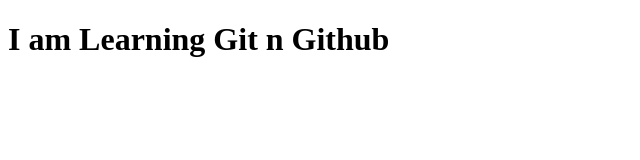
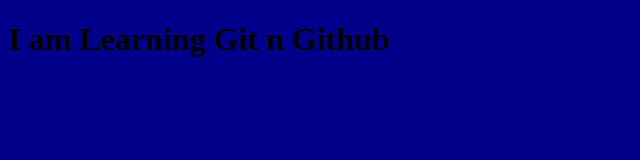
Before and after one commit to MoinHasanfatta/sample_demo, a plain HTML site: page index.html in a window 1280 px wide. Shown: the whole page, without its empty margins (0-640 px from the left). Drawn offline with Linux system fonts and the light colour scheme.

Commit message:
Added Css

```diff
--- a/index.html
+++ b/index.html
@@ -4,6 +4,7 @@
     <meta charset="UTF-8">
     <meta name="viewport" content="width=device-width, initial-scale=1.0">
     <title>Welcome to Git</title>
+    <link rel="stylesheet" href="style.css">
 </head>
 <body>
     <h1> I am Learning Git n Github </h1>
--- /dev/null
+++ b/style.css
@@ -0,0 +1,3 @@
+body {
+    background: darkblue;
+}
```
